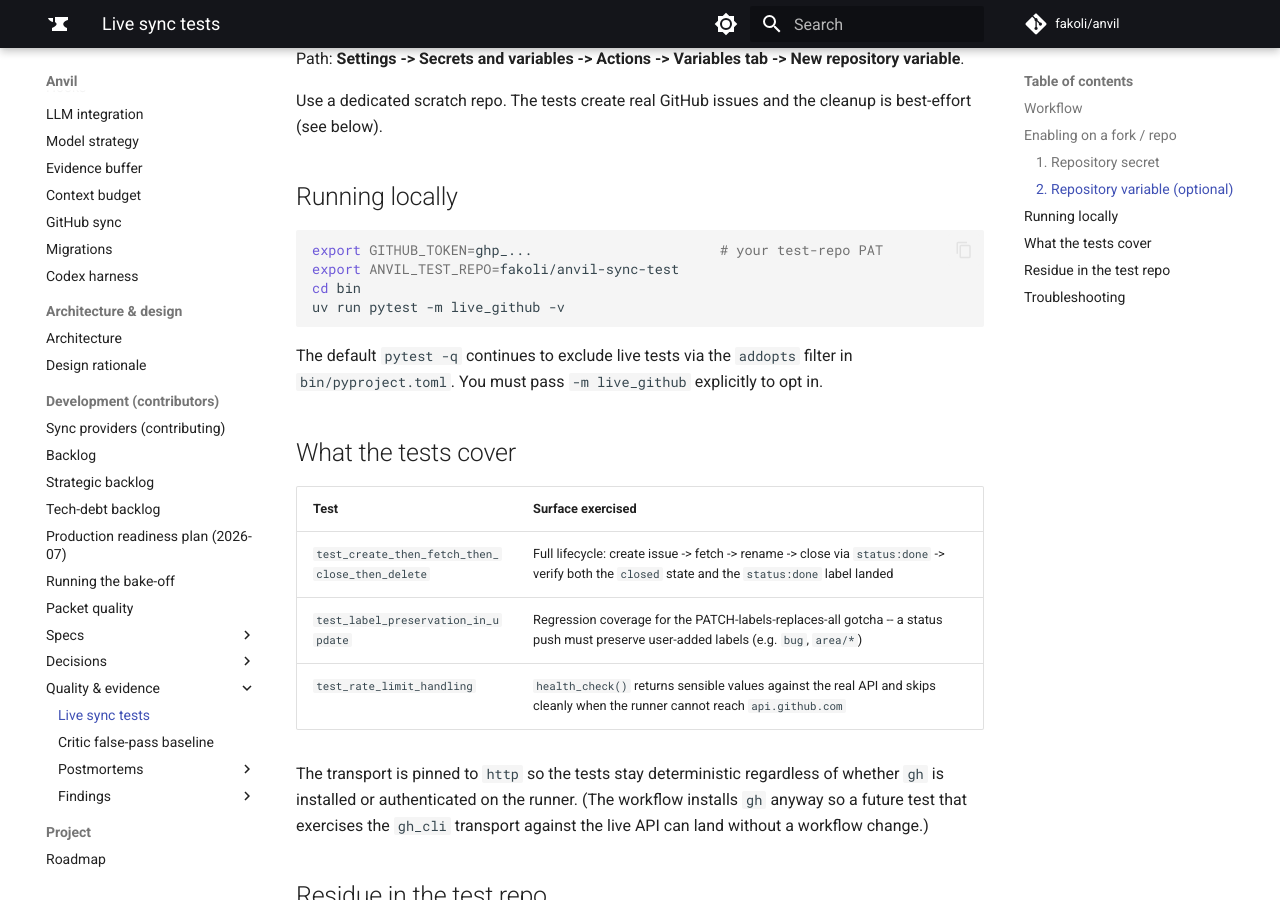
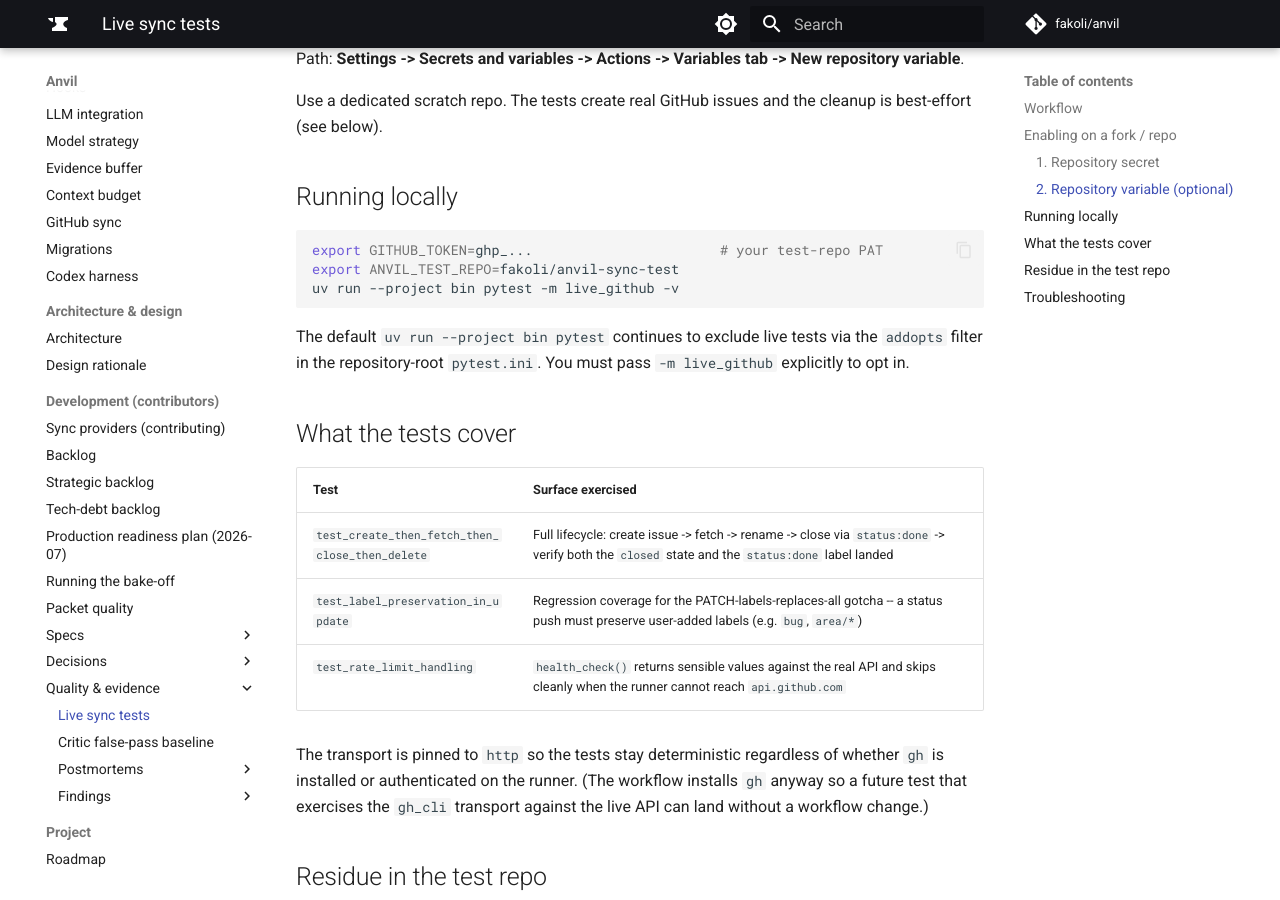
Before and after one commit to fakoli/anvil, an MkDocs documentation site: the page built from docs/live-tests.md, in a window 1280 px wide and 900 px high, scrolled down 1239 px. Built offline with MkDocs 1.6.1 and Material for MkDocs 9.7.7, drawn with Linux system fonts in a browser that asks for light colours; comment, search, counter and statistics services are not loaded.

Commit message:
docs: point pytest guidance at root configuration

````diff
--- a/docs/live-tests.md
+++ b/docs/live-tests.md
@@ -60,13 +60,12 @@ cleanup is best-effort (see below).
 ```bash
 export GITHUB_TOKEN=ghp_...                       # your test-repo PAT
 export ANVIL_TEST_REPO=fakoli/anvil-sync-test
-cd bin
-uv run pytest -m live_github -v
+uv run --project bin pytest -m live_github -v
 ```
 
-The default `pytest -q` continues to exclude live tests via the `addopts`
-filter in `bin/pyproject.toml`. You must pass `-m live_github` explicitly
-to opt in.
+The default `uv run --project bin pytest` continues to exclude live tests via
+the `addopts` filter in the repository-root `pytest.ini`. You must pass
+`-m live_github` explicitly to opt in.
 
 ## What the tests cover
 
````
Also changed, not shown: CLAUDE.md (+3 -2 lines), README.md (+2 -1 lines), docs/sync-providers.md (+2 -2 lines), evals/README.md (+3 -3 lines), 4 other files.
